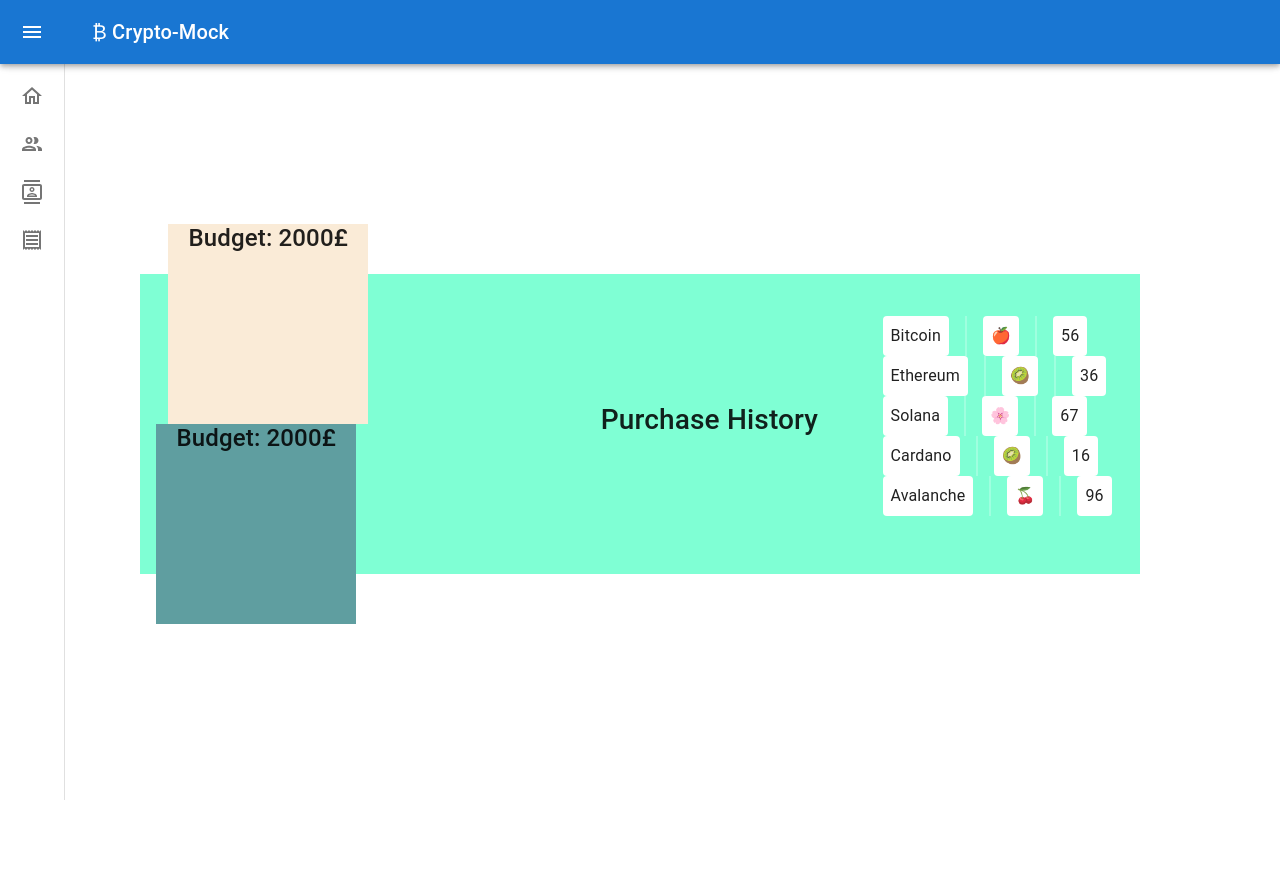
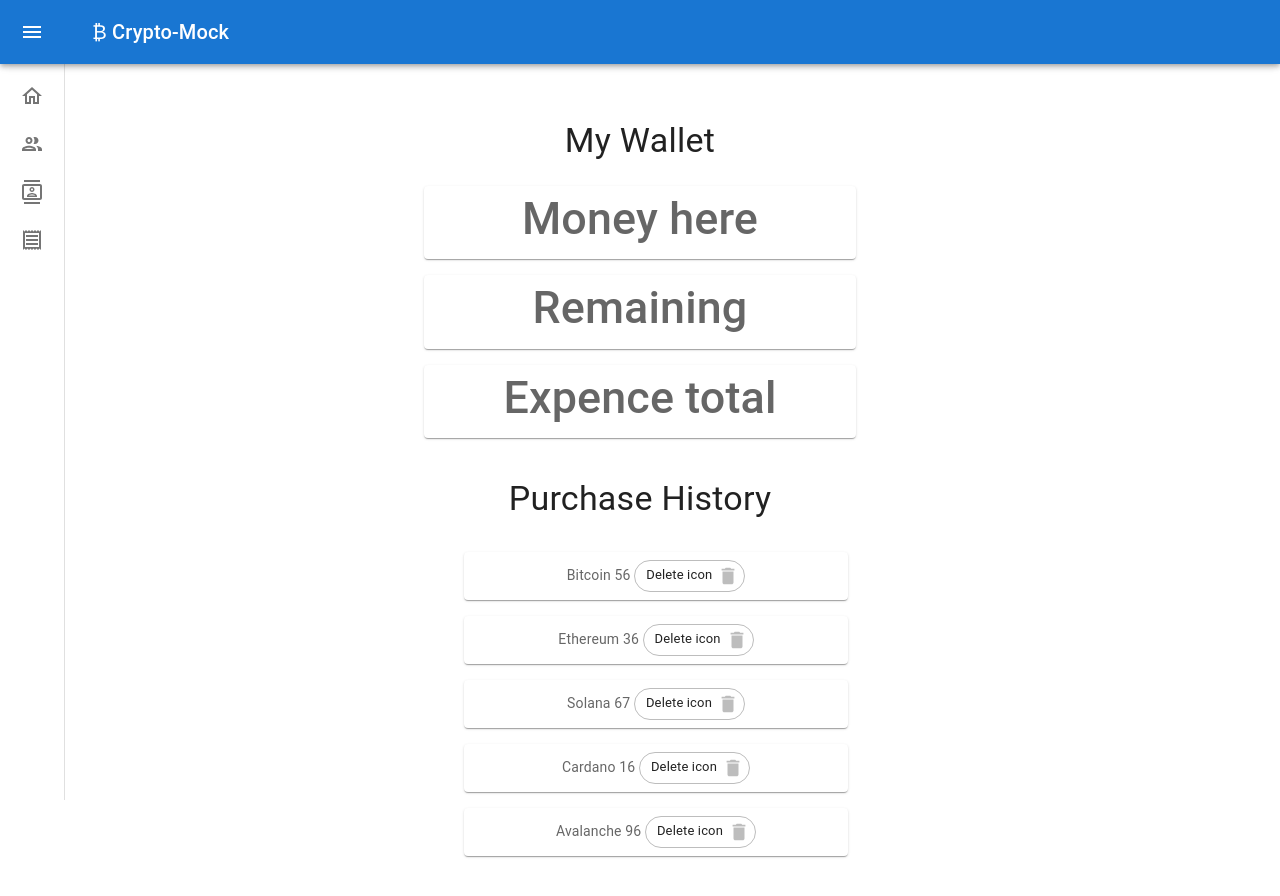
Before and after one commit to jsimpsonux/Crypto-Mock, a React (Vite) app: page / in a window 1280 px wide. Shown: the top 896 px of the page. Before the commit the page ends 800 px from the top, so only its background shows below. Built offline with nearby package versions, Linux system fonts and the light colour scheme.

Commit message:
basic structure; material UI added

```diff
--- /dev/null
+++ b/src/components/ExpenseTotal/index.jsx
@@ -0,0 +1,11 @@
+import React, { useEffect } from "react"
+
+function ExpenceTotal() {
+  return (
+    <div>
+      <h1>Expence total</h1>
+    </div>
+  )
+}
+
+export default ExpenceTotal
--- a/src/components/Funds/index.jsx
+++ b/src/components/Funds/index.jsx
@@ -3,10 +3,7 @@ import React, { useEffect } from "react"
 function Funds() {
   return (
     <div>
-      <div className="budget-box">
-      <h4>Budget: 2000£</h4>
-      </div>
-
+      <h1>Money here</h1>
     </div>
   )
 }
--- a/src/components/PurchasedItem/index.jsx
+++ b/src/components/PurchasedItem/index.jsx
@@ -1,35 +1,47 @@
 import React from "react";
-import Box from '@mui/system/Box';
-import Stack from "@mui/system/Stack";
-import { styled } from '@mui/system';
+import Chip from "@mui/material/Chip";
+import Box from "@mui/system/Box";
+import { Grid } from "@mui/material";
+import Stack from "@mui/material/Stack";
+import { Typography } from "@mui/material";
+import { styled } from "@mui/material/styles";
+import { Paper } from "@mui/material";
+import DeleteIcon from "@mui/icons-material/Delete";
 
-const Item = styled('div')(({ theme }) => ({
-  backgroundColor: theme.palette.mode === 'dark' ? '#262B32' : '#fff',
+const Item = styled(Paper)(({ theme }) => ({
+  backgroundColor: theme.palette.mode === "dark" ? "#1A2027" : "#fff",
+  ...theme.typography.body2,
   padding: theme.spacing(1),
-  textAlign: 'center',
-  borderRadius: 4,
+  textAlign: "center",
+  color: theme.palette.text.secondary,
+  flexGrow: 1,
 }));
 
 function PurchasedItem(props) {
+  const handleDelete = () => {
+    console.info("You clicked the delete icon.");
+  };
   return (
-    <div>
-    <Stack direction="row"
-        divider={
-          <Box
-            component="hr"
-            sx={{
-              border: (theme) =>
-                `1px solid ${theme.palette.mode === 'dark' ? '#262B32' : '#fff'}`,
-            }}
+    <Box sx={{ width: 400 }} padding={1}>
+      <Stack
+        direction={{ xs: "column", sm: "row" }}
+        spacing={{ xs: 1, sm: 2, md: 4 }}
+      >
+        <Item>
+          {props.coin} {props.cost} {props.img}{" "}
+          <Chip
+            label="Delete icon"
+            // onClick={handleClick}
+            onDelete={handleDelete}
+            deleteIcon={<DeleteIcon />}
+            variant="outlined"
           />
-        }
-        spacing={2}>
-      <Item>{props.coin}</Item>
-      <Item>{props.img}</Item>
-      <Item>{props.cost}</Item>
-    </Stack>
-    </div>
+        </Item>
+      </Stack>
+    </Box>
   );
+
+
 }
 
 export default PurchasedItem;
--- a/src/components/PurchasedList/index.jsx
+++ b/src/components/PurchasedList/index.jsx
@@ -14,9 +14,10 @@ function PurchasedList() {
     <ul>
       {puchasedCoins.map((item) => (
         <PurchasedItem
+        key={item.id}
           id={item.id}
           coin={item.coin}
-          img={item.img}
+          // img={item.img}
           cost={item.cost}
         />
       ))}
--- a/src/components/Remaining/index.jsx
+++ b/src/components/Remaining/index.jsx
@@ -2,10 +2,9 @@ import React, { useEffect } from "react"
 
 function Remaining() {
   return (
-      <div className="remaining-box">
-      <h4>Budget: 2000£</h4>
-      </div>
-
+    <div>
+      <h1>Remaining</h1>
+    </div>
   )
 }
 
--- a/src/components/WalletPage/index.jsx
+++ b/src/components/WalletPage/index.jsx
@@ -1,22 +1,86 @@
 import React from "react";
 import "./style.css";
+import { Box, Container } from "@mui/system";
+import { styled } from "@mui/material/styles";
 import Funds from "../Funds";
+import Grid from "@mui/material/Grid";
+import Paper from "@mui/material/Paper";
+import { palette } from "@mui/system";
+import cryptoData from "../../data/crypto.json";
+import { Typography } from "@mui/material";
+
+import PurchaseList from "../PurchasedList";
 import Remaining from "../Remaining";
-import PurchaseList from "../PurchasedList";
+import ExpenceTotal from "../ExpenseTotal";
+
+const Item = styled(Paper)(({ theme }) => ({
+  backgroundColor: theme.palette.mode === "dark" ? "#1A2027" : "#fff",
+  ...theme.typography.body2,
+  padding: theme.spacing(1),
+  textAlign: "center",
+  color: theme.palette.text.secondary,
+}));
 
 const WalletPage = () => {
   return (
-    <div className="container">
-      <div className="row">
-        <Funds />
-        <Remaining />
-      </div>
-      <h3>Purchase History</h3>
-      <div>
-        <PurchaseList />
-      </div>
-    </div>
+    <Container maxWidth="sm">
+      <Typography variant="h4" component="h2" marginTop={5} marginBottom={3}>
+        My Wallet
+      </Typography>
+
+      <Box display="grid" gridTemplateColumns="repeat(12, 1fr)" gap={2}>
+        <Box gridColumn="span 12">
+          <Item>
+            <Funds />
+          </Item>
+        </Box>
+        <Box gridColumn="span 12">
+          <Item>
+            <Remaining />
+          </Item>
+        </Box>
+        <Box gridColumn="span 12">
+          <Item>
+            <ExpenceTotal />
+          </Item>
+        </Box>
+      </Box>
+
+      <Typography variant="h4" component="h2" marginTop={5} marginBottom={3}>
+        Purchase History
+      </Typography>
+      <Box>
+        <Box>
+          <PurchaseList />
+        </Box>
+      </Box>
+    </Container>
   );
 };
 
 export default WalletPage;
+
+// {cryptoData.map((crypto, index) => (
+//   <>
+//    <Typography
+//    variant="h4"
+//    component="h2"
+//    marginTop={5}
+//    marginBottom={3}
+//    >
+//      Coin: {crypto.name}
+//    </Typography>
+//    <Grid container spacing={1}>
+//      {cryptoData.map((crypto, index) =>   <BoxItem crypto={crypto} key={index}/>)}
+
+//    <div>
+//      {/* <PurchaseList /> */}
+//    </div>
+
+//    {/* <h3>Purchase History</h3> */}
+//    {/* <div>
+//    // <PurchaseList />
+//  </div> */}
+//  </Grid>
+//  </>
+//  ))}
--- a/src/components/WalletPage/style.css
+++ b/src/components/WalletPage/style.css
@@ -14,12 +14,7 @@
 
 }
 
-.remaining-box {
-  width: 200px;
-  height: 200px;
-  background-color:cadetblue;
 
-}
 
 .purchasedList{
   display: flex;
```
